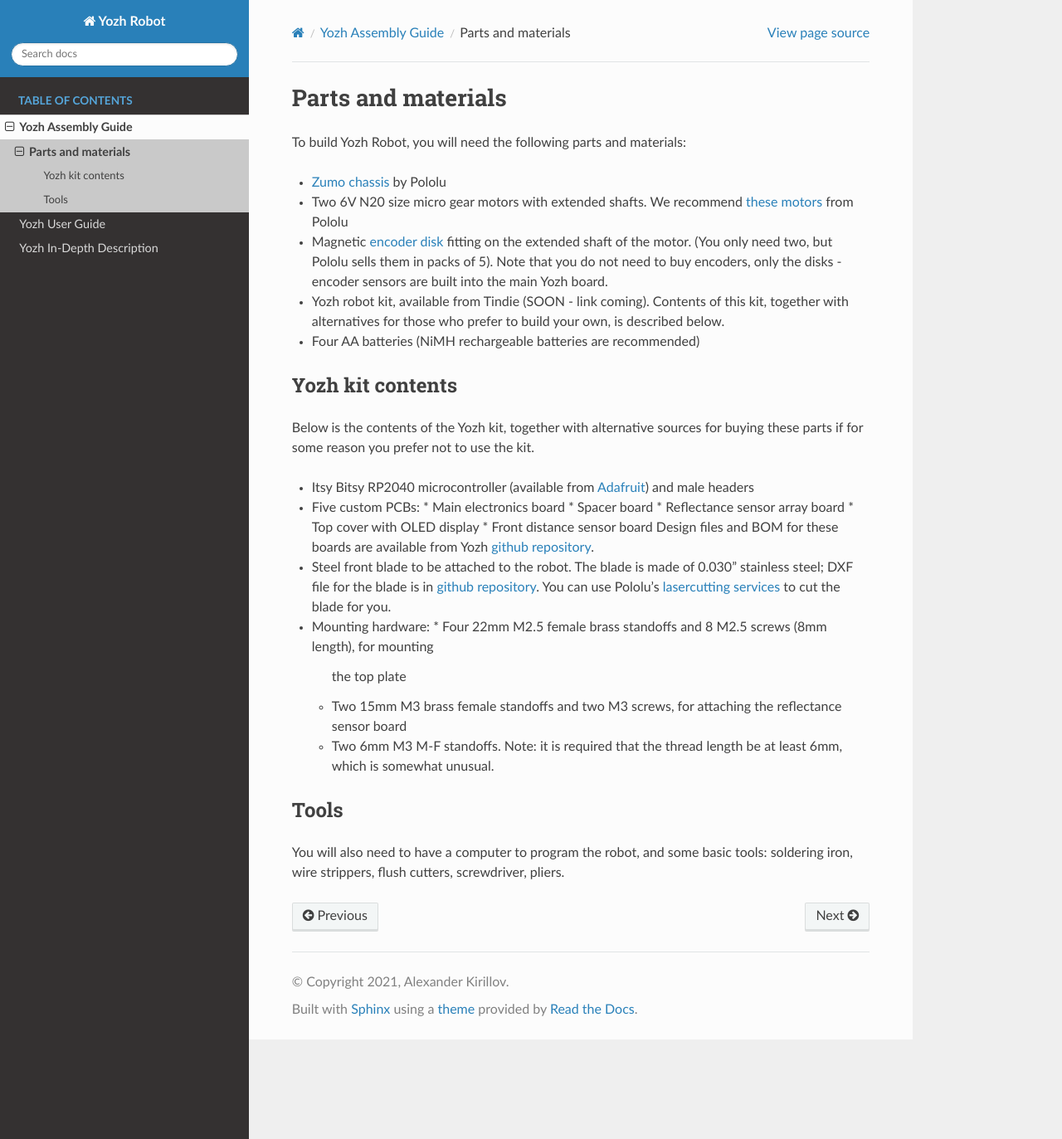
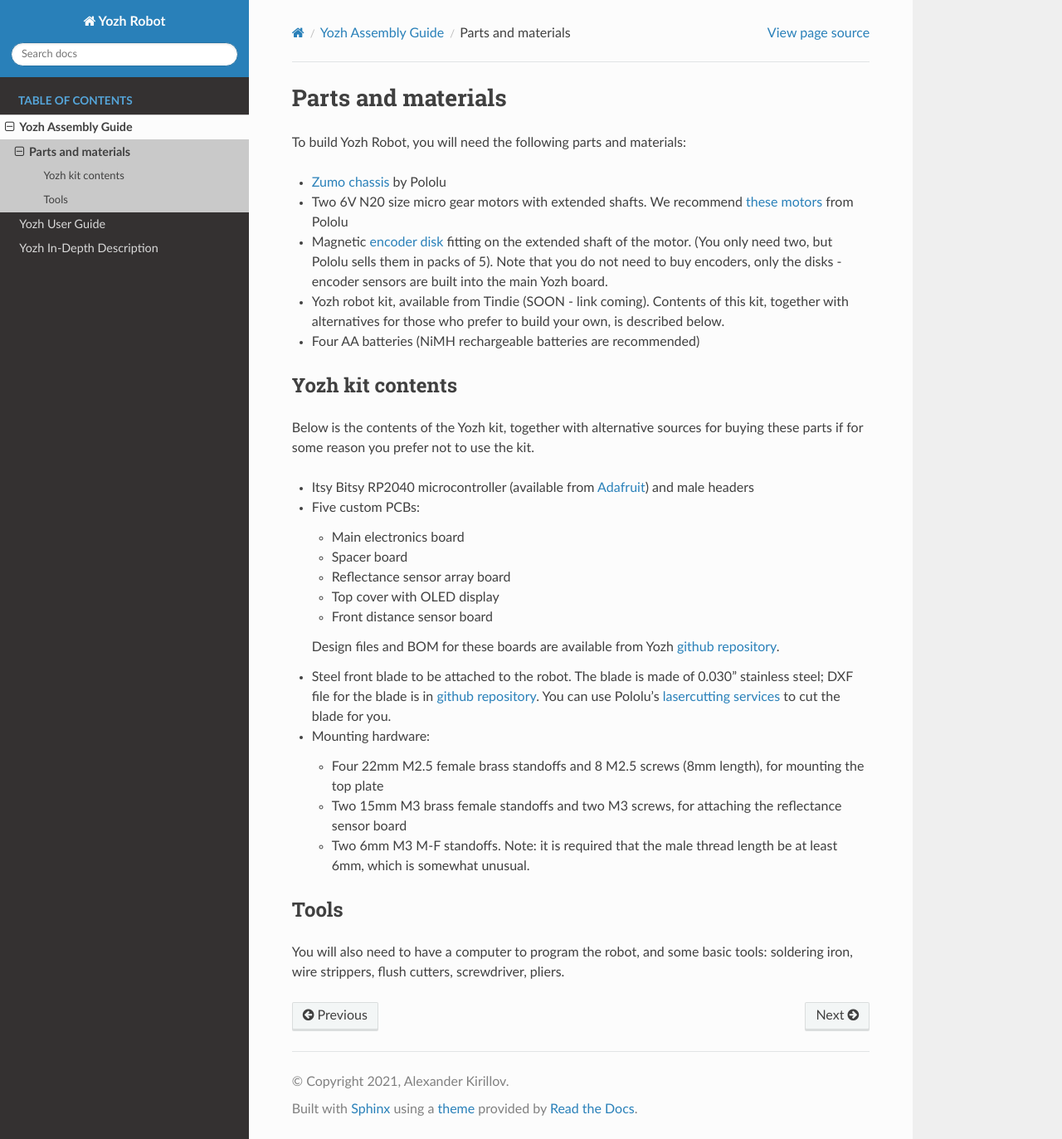
Before and after one commit to shurik179/yozh, a Sphinx documentation site: the page built from docs/assembly/parts.rst, in a window 1280 px wide and 1373 px high. Shown: the whole window at 83% size. Built offline with Sphinx 7.4.7 and the Read the Docs theme 2.0.0, drawn with Linux system fonts in a browser that asks for light colours; formulas are drawn with MathJax 3; pages that are not in the unit, such as notebooks, are missing from menus.

Commit message:
Update parts.rst

```diff
--- a/docs/assembly/parts.rst
+++ b/docs/assembly/parts.rst
@@ -25,6 +25,7 @@
    and male headers
 
 * Five custom PCBs:
+
   * Main electronics board
   * Spacer board
   * Reflectance sensor array board
@@ -37,11 +38,12 @@
   services <https://www.pololu.com/product/749>`__ to cut the blade for you.
 
 * Mounting hardware:
+
   * Four 22mm M2.5 female brass standoffs and 8 M2.5 screws (8mm length), for mounting
     the top plate
   * Two 15mm M3 brass female standoffs and two M3 screws, for attaching the
     reflectance sensor board
-  * Two 6mm M3 M-F standoffs. Note: it is required that the thread length be at
+  * Two 6mm M3 M-F standoffs. Note: it is required that the male thread length be at
     least 6mm, which is somewhat unusual.
 
 Tools
```
